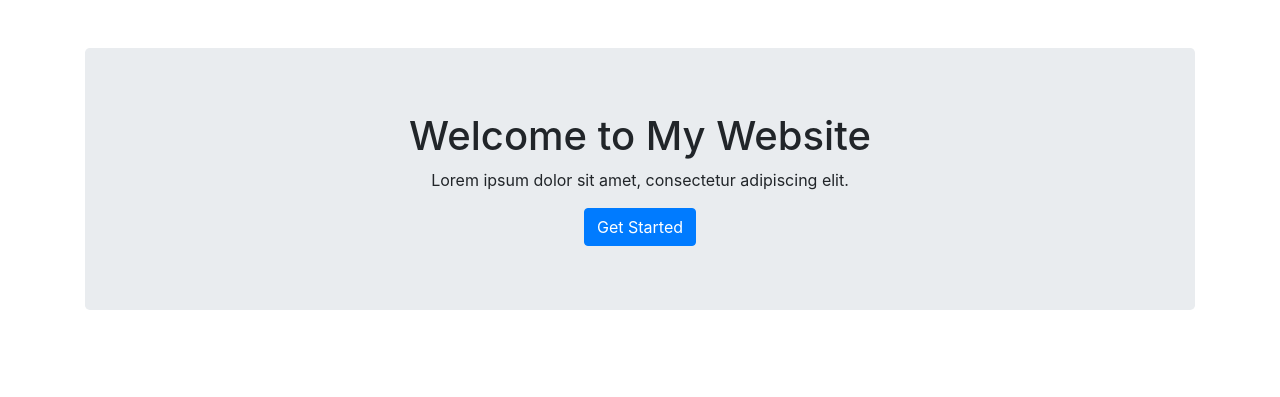
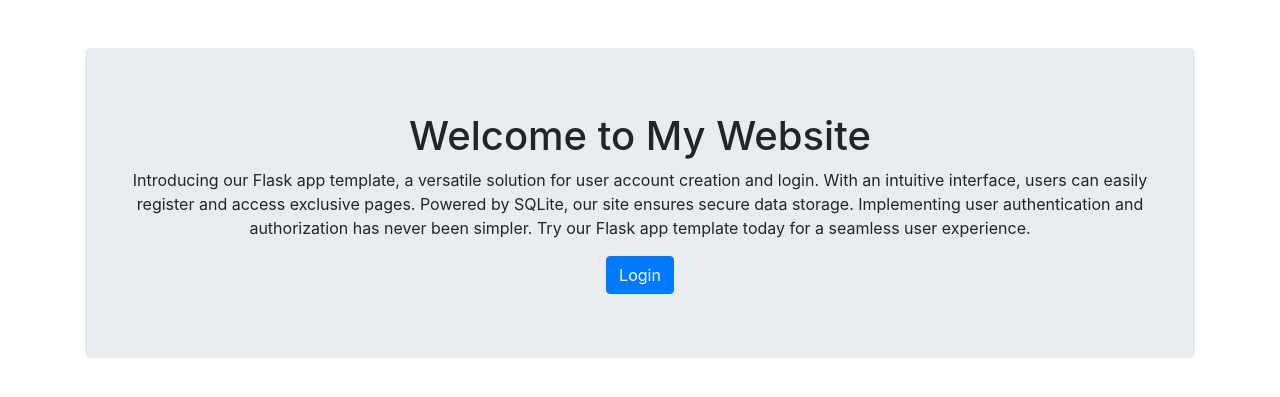
Before and after one commit to nathanbarlow/FlaskLoginWebsite, a Flask app: page / in a window 1280 px wide. Shown: the part 56-453 px from the top of the page. Run offline with Flask 3, Linux system fonts and the light colour scheme; some libraries are stand-ins or nearby versions.

Commit message:
Modified landing page

```diff
--- a/templates/index.html
+++ b/templates/index.html
@@ -4,8 +4,16 @@
 <div class="jumbotron">
     <div class="text-center">
         <h1>Welcome to My Website</h1>
-        <p>Lorem ipsum dolor sit amet, consectetur adipiscing elit.</p>
-        <a href="#" class="btn btn-primary btn-get-started">Get Started</a>
+        <p>
+            Introducing our Flask app template, a versatile solution for user
+            account creation and login. With an intuitive interface, users can
+            easily register and access exclusive pages. Powered by SQLite, our
+            site ensures secure data storage. Implementing user authentication
+            and authorization has never been simpler. Try our Flask app
+            template today for a seamless user experience.
+        </p>
+        <!-- link to login page -->
+        <a href="{{ url_for('login') }}" class="btn btn-primary btn-login">Login</a>
     </div>
 </div>
 {% endblock %}
```
Also changed, not shown: 1 other file.
